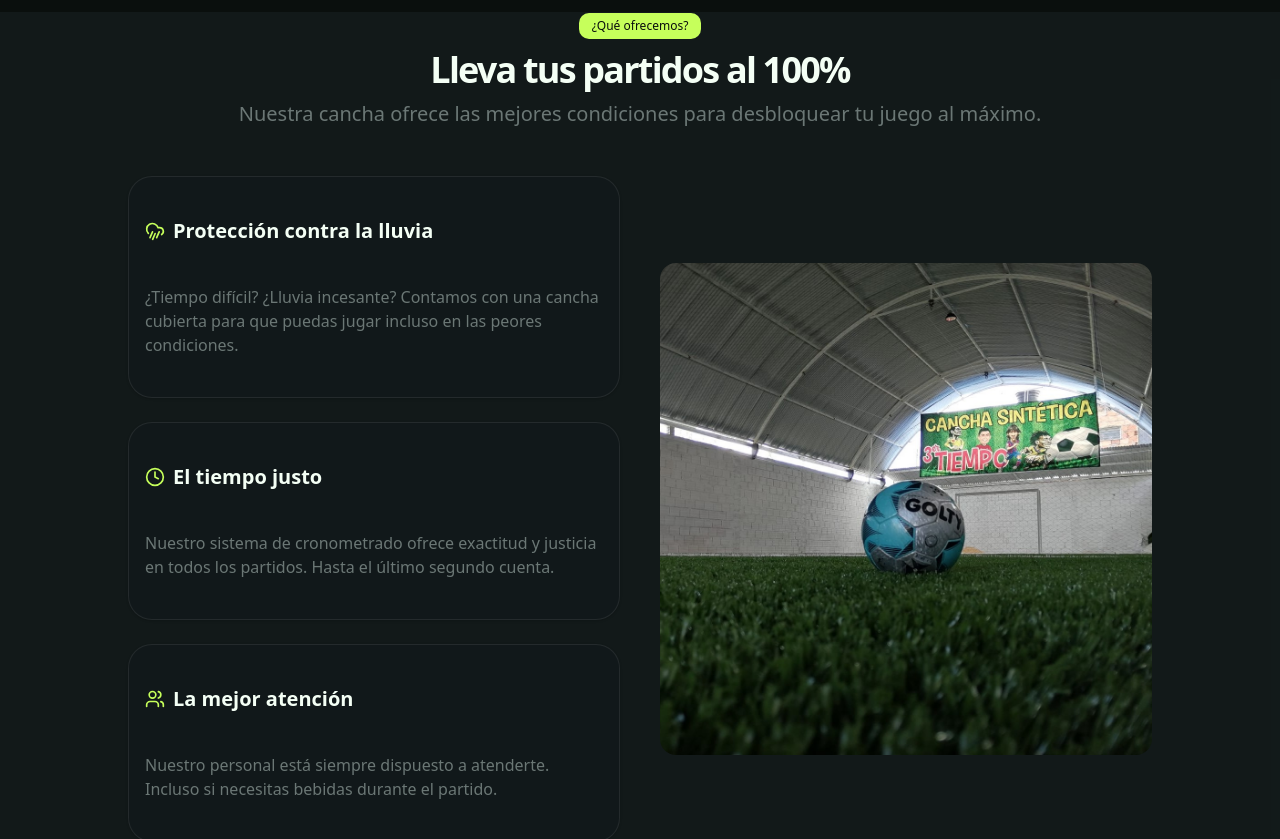
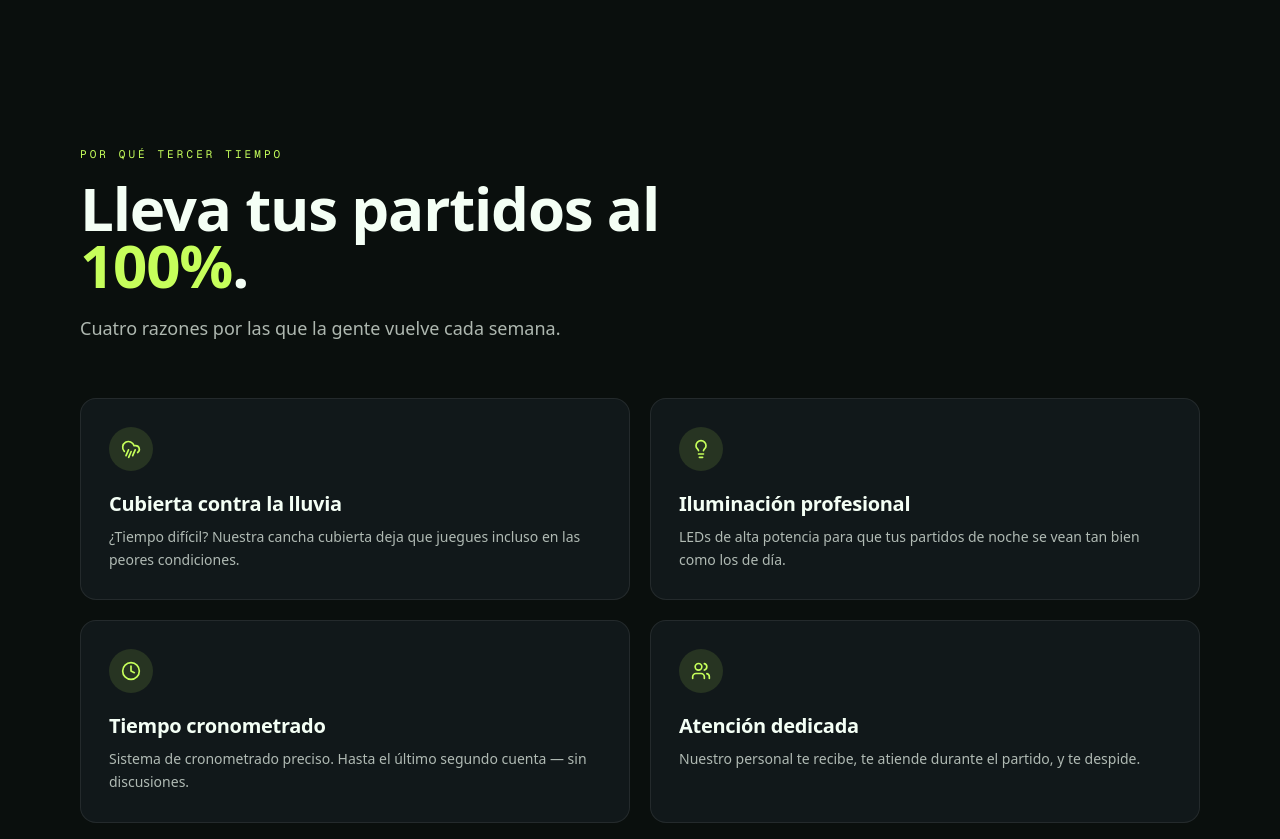
Before and after one commit to gomez2608/tercer-tiempo-landing, a Next.js app: page / in a window 1280 px wide. Shown: the part 1700-2539 px from the top of the page. Built offline with nearby package versions, Linux system fonts and the light colour scheme.

Commit message:
feat(features): rebuild as 2x2 grid, drop side photo, add lighting feature

```diff
--- a/src/components/sections/features.tsx
+++ b/src/components/sections/features.tsx
@@ -1,9 +1,10 @@
-import Image from "next/image";
-import { Clock, CloudRainWind, Users, type LucideIcon } from "lucide-react";
-
-import { Badge } from "@/components/ui/badge";
-import { Card, CardContent, CardHeader, CardTitle } from "@/components/ui/card";
-import { images } from "@/lib/images";
+import {
+  Clock,
+  CloudRainWind,
+  Lightbulb,
+  Users,
+  type LucideIcon,
+} from "lucide-react";
 
 type Feature = {
   icon: LucideIcon;
@@ -14,64 +15,63 @@ type Feature = {
 const features: Feature[] = [
   {
     icon: CloudRainWind,
-    title: "Protección contra la lluvia",
+    title: "Cubierta contra la lluvia",
     description:
-      "¿Tiempo difícil? ¿Lluvia incesante? Contamos con una cancha cubierta para que puedas jugar incluso en las peores condiciones.",
+      "¿Tiempo difícil? Nuestra cancha cubierta deja que juegues incluso en las peores condiciones.",
+  },
+  {
+    icon: Lightbulb,
+    title: "Iluminación profesional",
+    description:
+      "LEDs de alta potencia para que tus partidos de noche se vean tan bien como los de día.",
   },
   {
     icon: Clock,
-    title: "El tiempo justo",
+    title: "Tiempo cronometrado",
     description:
-      "Nuestro sistema de cronometrado ofrece exactitud y justicia en todos los partidos. Hasta el último segundo cuenta.",
+      "Sistema de cronometrado preciso. Hasta el último segundo cuenta — sin discusiones.",
   },
   {
     icon: Users,
-    title: "La mejor atención",
+    title: "Atención dedicada",
     description:
-      "Nuestro personal está siempre dispuesto a atenderte. Incluso si necesitas bebidas durante el partido.",
+      "Nuestro personal te recibe, te atiende durante el partido, y te despide.",
   },
 ];
 
 export function Features() {
   return (
-    <section id="features" className="w-full bg-muted/50">
-      <div className="flex flex-col items-center justify-center space-y-4 text-center">
-        <div className="space-y-2">
-          <Badge variant="default" className="px-3 py-1">
-            ¿Qué ofrecemos?
-          </Badge>
-          <h2 className="text-3xl font-bold tracking-tighter md:text-4xl/tight">
-            Lleva tus partidos al 100%
+    <section id="features" className="bg-ink py-24 md:py-32">
+      <div className="mx-auto max-w-[1200px] px-6 md:px-10">
+        <div className="max-w-2xl">
+          <span className="font-mono text-[11px] uppercase tracking-[0.28em] text-lime">
+            Por qué Tercer tiempo
+          </span>
+          <h2 className="mt-4 text-4xl font-extrabold leading-[0.95] tracking-[-0.02em] md:text-6xl">
+            Lleva tus partidos al <span className="text-lime">100%</span>.
           </h2>
-          <p className="max-w-[900px] text-muted-foreground md:text-xl">
-            Nuestra cancha ofrece las mejores condiciones para desbloquear tu
-            juego al máximo.
+          <p className="mt-5 max-w-lg text-base text-fg/70 md:text-lg">
+            Cuatro razones por las que la gente vuelve cada semana.
           </p>
         </div>
-      </div>
 
-      <div className="mx-auto grid max-w-5xl items-center gap-6 py-12 lg:grid-cols-2 lg:gap-10">
-        <div className="grid gap-6">
+        <div className="mt-14 grid gap-5 md:grid-cols-2">
           {features.map(({ icon: Icon, title, description }) => (
-            <Card key={title}>
-              <CardHeader className="p-4">
-                <div className="flex items-center gap-2">
-                  <Icon className="h-5 w-5 text-primary" />
-                  <CardTitle className="text-xl">{title}</CardTitle>
-                </div>
-              </CardHeader>
-              <CardContent className="p-4 pt-0">
-                <p className="text-muted-foreground">{description}</p>
-              </CardContent>
-            </Card>
+            <div
+              key={title}
+              className="group rounded-2xl border border-hairline bg-surface p-7 transition-colors hover:border-lime/30"
+            >
+              <div className="flex h-11 w-11 items-center justify-center rounded-xl bg-lime/12 text-lime">
+                <Icon className="h-5 w-5" />
+              </div>
+              <h3 className="mt-5 text-xl font-bold leading-tight tracking-[-0.015em]">
+                {title}
+              </h3>
+              <p className="mt-2.5 text-sm leading-relaxed text-fg/70">
+                {description}
+              </p>
+            </div>
           ))}
-        </div>
-        <div className="flex flex-col items-center justify-center">
-          <Image
-            src={images.balon}
-            alt="Balón sobre el pasto sintético de la cancha"
-            className="rounded-lg object-cover"
-          />
         </div>
       </div>
     </section>
```
